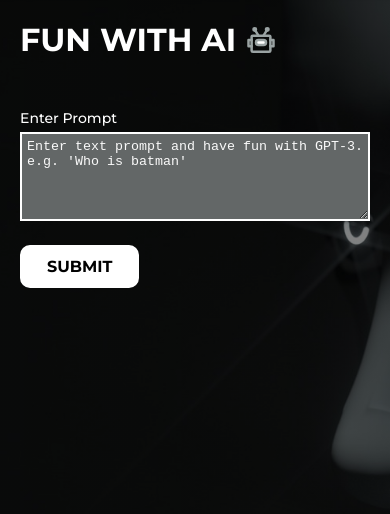
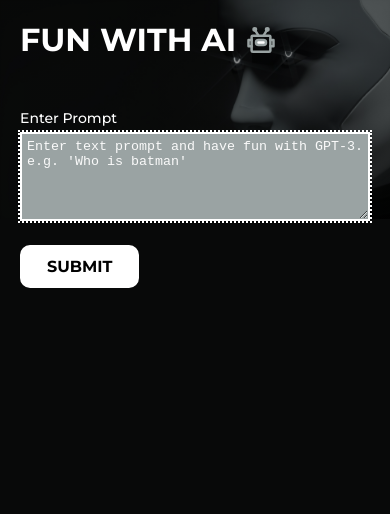
Before and after one commit to Glowrare/fun-with-ai, a Vue app: page / in a window 390 px wide. Shown: the top 514 px of the page. Built offline with nearby package versions, Linux system fonts and the light colour scheme.

Commit message:
updated bg image setup | implemented scroll to top button | added autofocus | minor style updates | improved responsiveness

```diff
--- a/src/App.vue
+++ b/src/App.vue
@@ -1,9 +1,6 @@
 <template>
-  <div
-    class="app-wrapper"
-    :class="{ disabled: loading }"
-    :style="{ backgroundImage: heroImage }"
-  >
+  <div class="bg" :style="{ backgroundImage: heroImage }"></div>
+  <div class="app-wrapper" :class="{ disabled: loading }">
     <header class="app-header">
       <h1 class="pry-header">Fun with AI</h1>
       <img src="@/assets/robot.svg" alt="" class="app-header-icon" />
@@ -17,6 +14,14 @@
       />
     </main>
   </div>
+  <button
+    v-show="showButton"
+    @click.prevent="scrollToTop"
+    class="back-to-top-btn"
+    aria-label="Click button to go back to top of the page"
+  >
+    <img src="@/assets/cil_chevron-top.svg" alt="" />
+  </button>
   <Spinner v-if="loading" />
 </template>
 
@@ -32,6 +37,7 @@ export default {
       heroImage: `linear-gradient(90deg, rgba(0, 0, 0, 0.4), rgba(0, 0, 0, 0.5)), url(${require("@/assets/hero-bg-image.jpg")})`,
       responseList: [],
       loading: false,
+      showButton: false,
     };
   },
   created() {
@@ -42,6 +48,16 @@ export default {
 
       this.responseList = JSON.parse(retrievedList);
     }
+  },
+  mounted() {
+    window.addEventListener("scroll", () => {
+      setTimeout(() => {
+        this.scrollHandler();
+      }, 100);
+    });
+  },
+  beforeUnmount() {
+    window.removeEventListener("scroll", this.scrollHandler);
   },
   watch: {
     loading(newVal) {
@@ -74,8 +90,6 @@ export default {
 
       const responseData = await response.json();
       const { id, choices } = responseData;
-      console.log(responseData);
-      console.log("response data =>");
       this.loading = false;
 
       const newResponse = {
@@ -84,8 +98,6 @@ export default {
         prompt: data.prompt,
         choices: choices,
       };
-      console.log("new response =>");
-      console.log(newResponse);
       this.responseList.unshift(newResponse);
 
       //update to local storage
@@ -100,6 +112,16 @@ export default {
       setTimeout(() => {
         alert("Response List emptied!");
       }, 0);
+    },
+    scrollHandler() {
+      if (window.scrollY > 20) {
+        this.showButton = true;
+      } else {
+        this.showButton = false;
+      }
+    },
+    scrollToTop() {
+      window.scrollTo({ top: 0, behavior: "smooth" });
     },
   },
 };
@@ -121,18 +143,34 @@ export default {
   margin: 0;
   box-sizing: border-box;
 }
+body {
+  background: var(--dark-color);
+}
+button {
+  font-family: var(--body-font);
+}
 #app {
   font-family: var(--body-font);
   color: var(--light-color);
   font-weight: 500;
 }
+.bg {
+  position: fixed;
+
+  left: 0;
+  right: 0;
+  top: 0;
+  bottom: 0;
+
+  height: 0;
+  padding: 0;
+  padding-bottom: 56.25%;
+  background-position: center center;
+  background-size: 100%;
+  background-repeat: no-repeat;
+}
 .app-wrapper {
-  background-repeat: no-repeat;
-  background-size: cover;
-  /* background-attachment: fixed; */
-  background-position: center top;
-  min-height: 100vh;
-
+  position: relative;
   padding: 20px 40px;
 }
 .app-wrapper.disabled {
@@ -161,6 +199,32 @@ export default {
   font-size: 16px;
   text-transform: uppercase;
 }
+.back-to-top-btn {
+  /* display: none; */
+
+  background: var(--light-grey);
+  color: var(--dark-color);
+  border: none;
+  width: 50px;
+  height: 50px;
+  border-radius: 50%;
+  font-size: 30px;
+
+  padding: 10px;
+
+  position: fixed;
+  bottom: 50px;
+  right: 20px;
+
+  cursor: pointer;
+}
+.back-to-top-btn:hover,
+.back-to-top-btn:focus {
+  box-shadow: 1px 2px 16px 4px rgba(255, 255, 255, 0.65);
+}
+.back-to-top-btn img {
+  max-width: 100%;
+}
 .sr-only {
   position: absolute;
   width: 0;
--- a/src/components/PromptForm.vue
+++ b/src/components/PromptForm.vue
@@ -7,6 +7,7 @@
         id="prompt-box"
         class="form-control"
         placeholder="Enter text prompt and have fun with GPT-3. e.g. 'Who is batman'"
+        autofocus
         rows="5"
       ></textarea>
       <small class="error-message" v-if="this.error"
--- a/src/components/Responses.vue
+++ b/src/components/Responses.vue
@@ -103,4 +103,11 @@ export default {
 ::-webkit-scrollbar-thumb:hover {
   background: var(--dark-grey);
 }
+
+@media only screen and (max-width: 968px) {
+  .responses {
+    height: auto;
+    overflow: auto;
+  }
+}
 </style>
--- a/src/main.js
+++ b/src/main.js
@@ -1,4 +1,4 @@
-import { createApp } from 'vue'
-import App from './App.vue'
+import { createApp } from 'vue';
+import App from './App.vue';
 
-createApp(App).mount('#app')
+createApp(App).mount('#app');
```
Also changed, not shown: src/assets/cil_chevron-top.svg (added).
